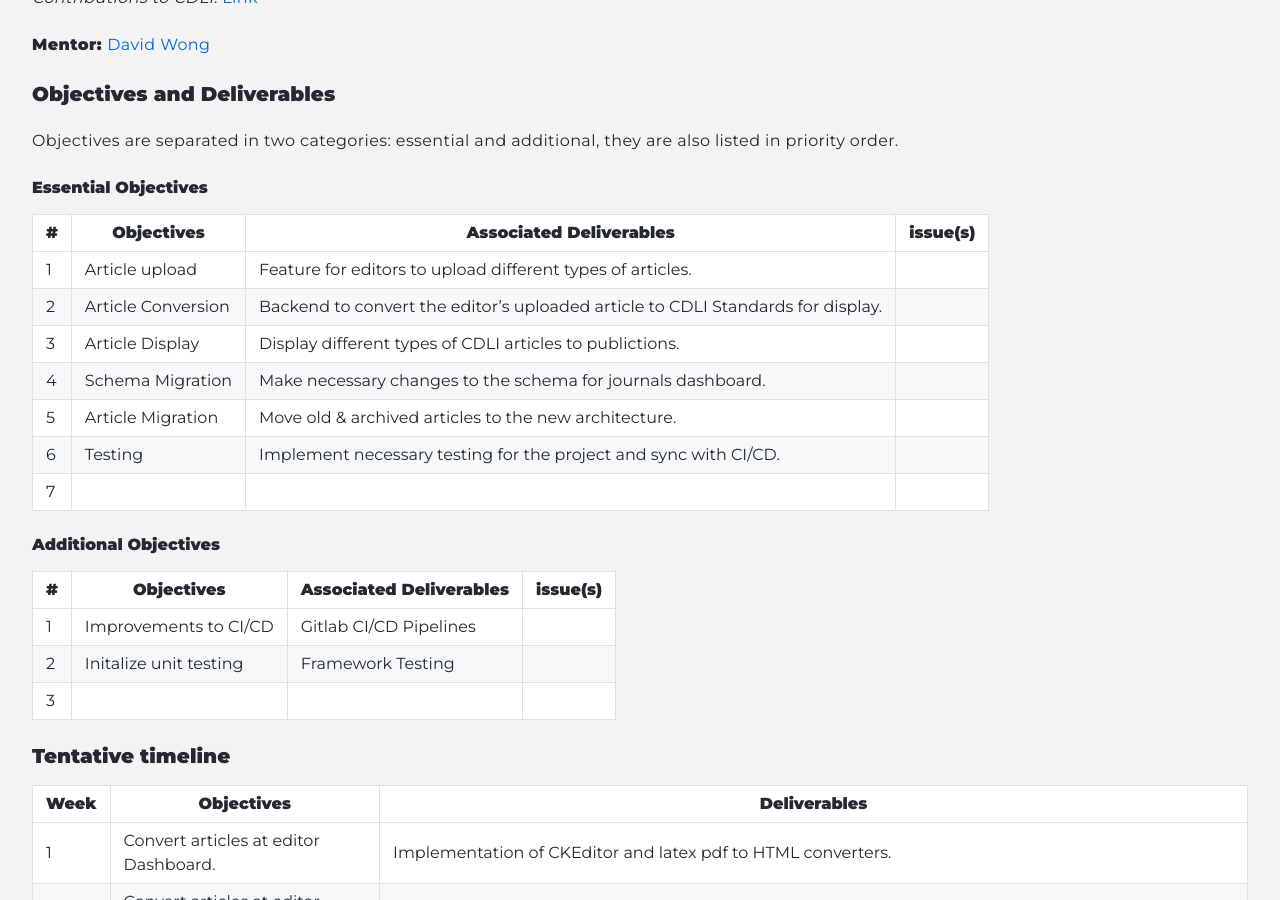
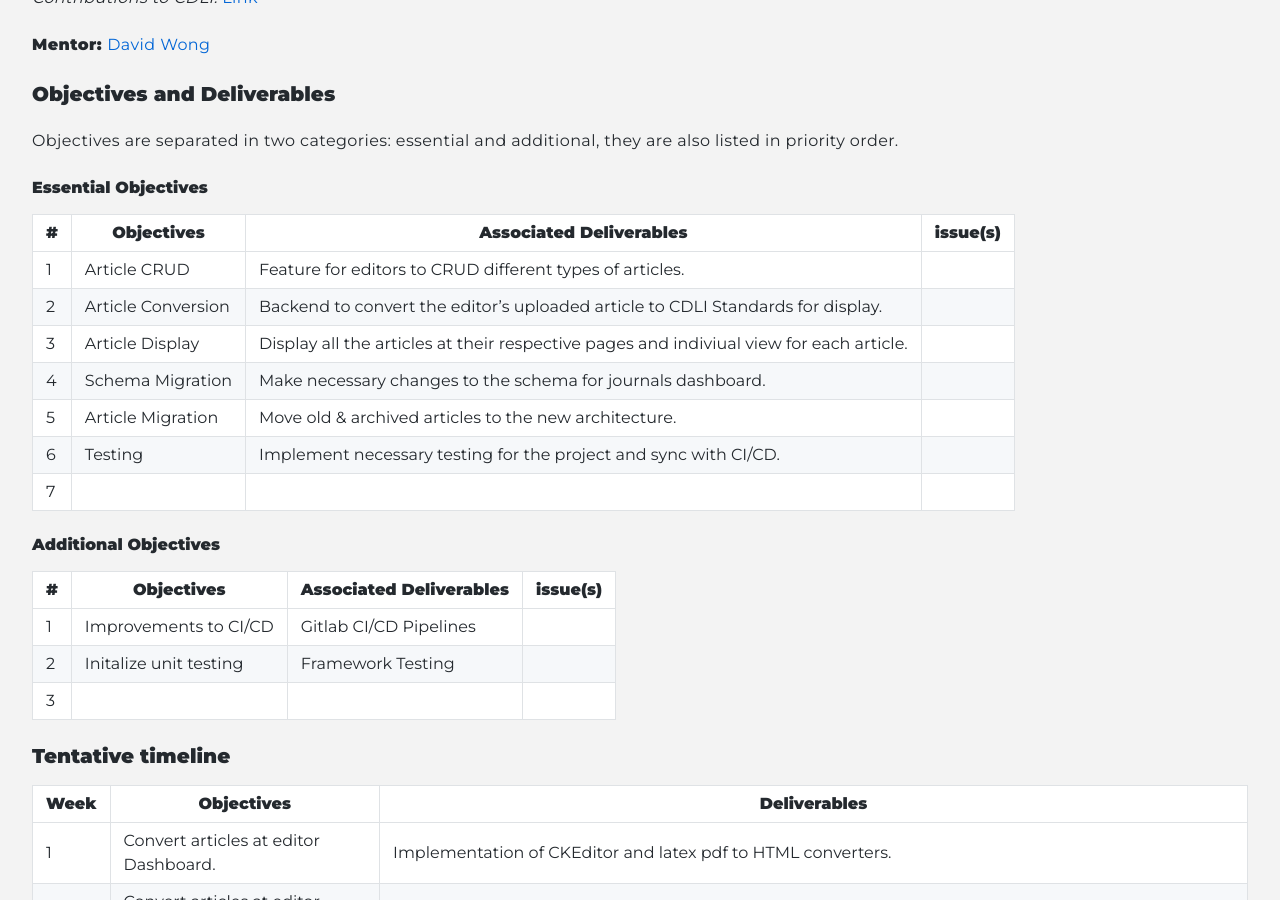
Before and after one commit to cdli-gh/blog, a Jekyll site: the page built from _blog/gsoc20/journals/index.md, in a window 1280 px wide and 900 px high, scrolled down 670 px. Built offline with Jekyll 4.4.1, drawn with Linux system fonts in a browser that asks for light colours.

Commit message:
Update index.md for Journals

```diff
--- a/_blog/gsoc20/journals/index.md
+++ b/_blog/gsoc20/journals/index.md
@@ -31,9 +31,9 @@ Objectives are separated in two categories: essential and additional, they are a
 
 | \#  | Objectives         | Associated Deliverables                                                         | issue(s) |
 | --- | ------------------ | ------------------------------------------------------------------------------- | -------- |
-| 1   | Article upload     | Feature for editors to upload different types of articles.                      |          |
+| 1   | Article CRUD     | Feature for editors to CRUD different types of articles.                      |          |
 | 2   | Article Conversion | Backend to convert the editor's uploaded article to CDLI Standards for display. |          |
-| 3   | Article Display    | Display different types of CDLI articles to publictions.                        |          |
+| 3   | Article Display    | Display all the articles at their respective pages and indiviual view for each article.|          |
 | 4   | Schema Migration   | Make necessary changes to the schema for journals dashboard.                    |          |
 | 5   | Article Migration  | Move old & archived articles to the new architecture.                           |          |
 | 6   | Testing            | Implement necessary testing for the project and sync with CI/CD.                |          |
```
